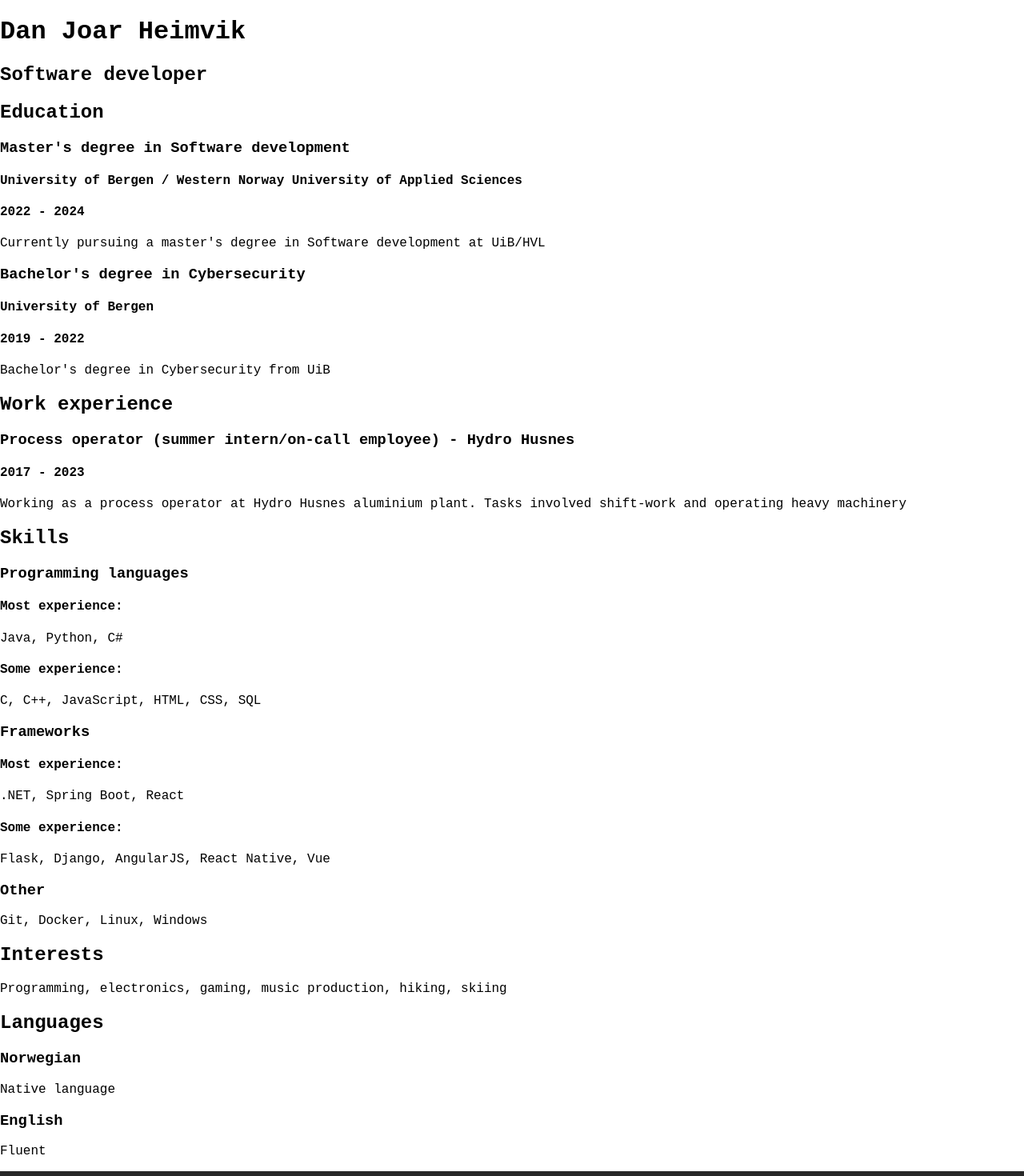
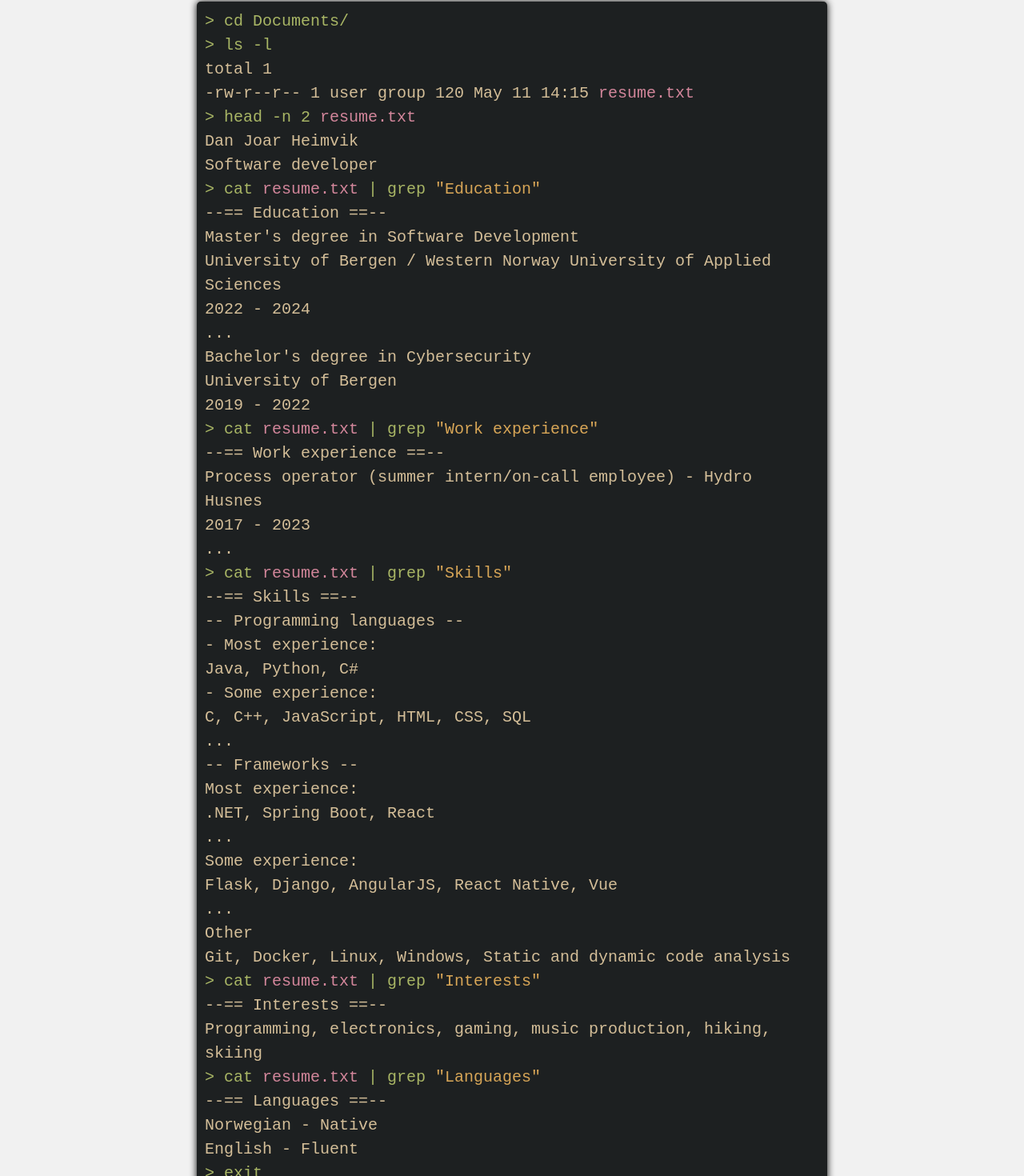
Before and after one commit to danj98/portfolioWebsite, a React (Create React App) app: page /resume in a window 1280 px wide. Shown: the part 118-1588 px from the top of the page at 80% size. Built offline with nearby package versions, Linux system fonts and the light colour scheme.

Commit message:
added resume

```diff
--- a/src/pages/Resume.js
+++ b/src/pages/Resume.js
@@ -1,64 +1,62 @@
-/* eslint-disable react/jsx-no-comment-textnodes */
 import React from 'react'
+import "../styles/Resume.css";
 
 function Resume() {
   return (
     <div className="resume">
-    <div>Resume</div>
-      <div>
-        <h1> Dan Joar Heimvik </h1>
-        <h2> Software developer </h2>
+      <div class="terminal">
+        <div class="output">
+          <span class="prompt">{'>'} </span><span class="command">cd Documents/</span><br></br>
+          <span class="prompt">{'>'} </span><span class="command">ls -l</span><br></br>
+          <span class="line">total 1</span><br></br>
+          <span class="line">-rw-r--r--  1 user  group  120 May 11 14:15 <span class="out">resume.txt</span></span><br></br>
+          <span class="prompt">{'>'} </span><span class="command">head -n 2 <span class="out">resume.txt</span></span><br></br>
+          <span class="line">Dan Joar Heimvik</span><br></br>
+          <span class="line">Software developer</span><br></br>
+          <span class="prompt">{'>'} </span><span class="command">cat <span class="out">resume.txt</span> | grep <span class="string">"Education"</span></span><br></br>
+          <span class="line">--== Education ==--</span><br></br>
+          <span class="line">Master's degree in Software Development</span><br></br>
+          <span class="line">University of Bergen / Western Norway University of Applied Sciences</span><br></br>
+          <span class="line">2022 - 2024</span><br></br>
+          <span class="line">...</span><br></br>
+          <span class="line">Bachelor's degree in Cybersecurity</span><br></br>
+          <span class="line">University of Bergen</span><br></br>
+          <span class="line">2019 - 2022</span><br></br>
+          <span class="prompt">{'>'} </span><span class="command">cat <span class="out">resume.txt</span> | grep <span class="string">"Work experience"</span></span><br></br>
+          <span class="line">--== Work experience ==--</span><br></br>
+          <span class="line">Process operator (summer intern/on-call employee) - Hydro Husnes</span><br></br>
+          <span class="line">2017 - 2023</span><br></br>
+          <span class="line">...</span><br></br>
+          <span class="prompt">{'>'} </span><span class="command">cat <span class="out">resume.txt</span> | grep <span class="string">"Skills"</span></span><br></br>
+          <span class="line">--== Skills ==--</span><br></br>
+          <span class="line">-- Programming languages --</span><br></br>
+          <span class="line">- Most experience:</span><br></br>
+          <span class="line">Java, Python, C#</span><br></br>
+          <span class="line">- Some experience:</span><br></br>
+          <span class="line">C, C++, JavaScript, HTML, CSS, SQL</span><br></br>
+          <span class="line">...</span><br></br>
+          <span class="line">-- Frameworks --</span><br></br>
+          <span class="line">Most experience:</span><br></br>
+          <span class="line">.NET, Spring Boot, React</span><br></br>
+          <span class="line">...</span><br></br>
+          <span class="line">Some experience:</span><br></br>
+          <span class="line">Flask, Django, AngularJS, React Native, Vue</span><br></br>
+          <span class="line">...</span><br></br>
+          <span class="line">Other</span><br></br>
+          <span class="line">Git, Docker, Linux, Windows, Static and dynamic code analysis</span><br></br>
+          <span class="prompt">{'>'} </span><span class="command">cat <span class="out">resume.txt</span> | grep <span class="string">"Interests"</span></span><br></br>
+          <span class="line">--== Interests ==--</span><br></br>
+          <span class="line">Programming, electronics, gaming, music production, hiking, skiing</span><br></br>
+          <span class="prompt">{'>'} </span><span class="command">cat <span class="out">resume.txt</span> | grep <span class="string">"Languages"</span></span><br></br>
+          <span class="line">--== Languages ==--</span><br></br>
+          <span class="line">Norwegian - Native</span><br></br>
+          <span class="line">English - Fluent</span><br></br>
+          <span class="prompt">{'>'} </span><span class="command">exit</span><br></br>
+        </div>
       </div>
-
-      <div>
-        <h2> Education </h2>
-        <h3> Master's degree in Software development </h3>
-        <h4> University of Bergen / Western Norway University of Applied Sciences </h4>
-        <h4> 2022 - 2024 </h4>
-        <p> Currently pursuing a master's degree in Software development at UiB/HVL </p>
-        <h3> Bachelor's degree in Cybersecurity </h3>
-        <h4> University of Bergen </h4>
-        <h4> 2019 - 2022 </h4>
-        <p> Bachelor's degree in Cybersecurity from UiB </p>
-      </div>
-
-    <div>
-      <h2> Work experience </h2>
-      <h3> Process operator (summer intern/on-call employee) - Hydro Husnes </h3>
-      <h4> 2017 - 2023 </h4>
-      <p> Working as a process operator at Hydro Husnes aluminium plant. Tasks involved shift-work and operating heavy machinery </p>
     </div>
 
-    <div>
-      <h2> Skills </h2>
-      <h3> Programming languages </h3>
-      <h4> Most experience: </h4>
-      <p> Java, Python, C# </p>
-      <h4> Some experience: </h4>
-      <p> C, C++, JavaScript, HTML, CSS, SQL </p>
-      <h3> Frameworks </h3>
-      <h4> Most experience: </h4>
-      <p> .NET, Spring Boot, React </p>
-      <h4> Some experience: </h4>
-      <p> Flask, Django, AngularJS, React Native, Vue </p>
-      <h3> Other </h3>
-      <p> Git, Docker, Linux, Windows</p>
-    </div>
 
-    <div>
-      <h2> Interests </h2>
-      <p> Programming, electronics, gaming, music production, hiking, skiing </p>
-    </div>
-
-    <div>
-      <h2> Languages </h2>
-      <h3> Norwegian </h3>
-      <p> Native language </p>
-      <h3> English </h3>
-      <p> Fluent </p>
-    </div>
-
-    </div>
 
   )
 }
--- a/src/styles/Resume.css
+++ b/src/styles/Resume.css
@@ -0,0 +1,48 @@
+.resume {
+    display: flex;
+    flex-direction: column;
+    align-items: center;
+    justify-content: center;
+    width: 100%;
+    text-align: left;
+    background-color: #f1f1f1;
+}
+
+
+.terminal {
+    background-color: #1d2021;
+    color: #fff;
+    font-family: monospace;
+    height: 100%;
+    width: 60%;
+    overflow-y: scroll;
+    padding: 10px;
+    border-radius: 5px;
+    box-shadow: 0 0 10px #000;
+    margin: 20px;
+    font-size: 20px;
+  }
+
+  .output {
+    line-height: 1.5;
+  }
+
+  .prompt {
+    color: #a9b665;
+  }
+
+  .command {
+    color: #a9b665;
+  }
+
+  .line {
+    color: #d4be98;
+  }
+
+  .out {
+    color: #d3869b;
+  }
+
+  .string {
+    color: #d8a657;
+  }
```
Also changed, not shown: 1 other file (tests, documents, lock files or other folders).
